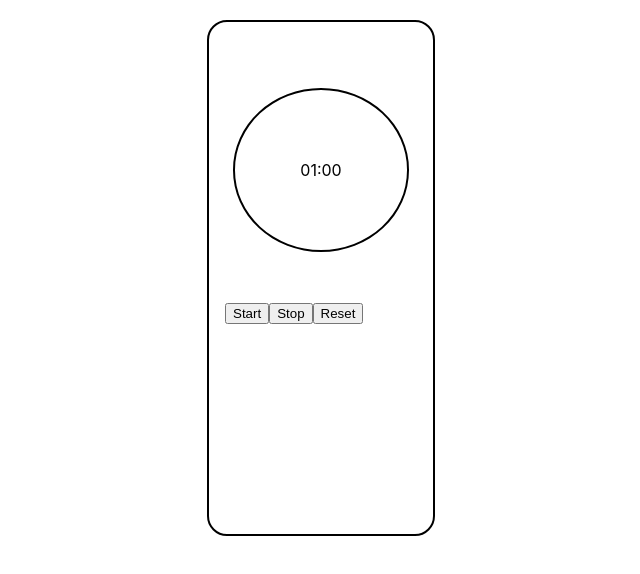
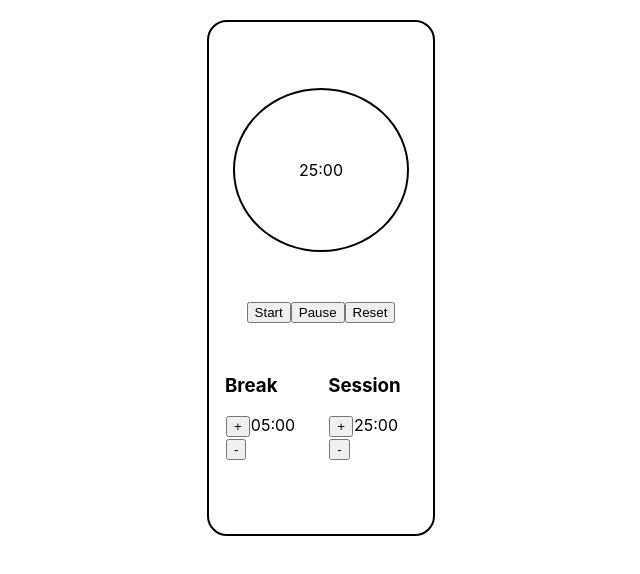
Before and after one commit to codeAdventureNow/Pomodoro, a React (Create React App) app: page / in a window 1280 px wide. Shown: the top 574 px of the page, without its empty margins (319-959 px from the left). Built offline with nearby package versions, Linux system fonts and the light colour scheme.

Commit message:
able to get the clock to start break time when hits zero, buttons increment and decrement, session length button updates time

```diff
--- a/src/App.css
+++ b/src/App.css
@@ -30,3 +30,21 @@
 .countDownNumber {
   font-size: 40px;
 }
+
+.start-pause-reset {
+  display: flex;
+  flex-direction: row;
+  justify-content: center;
+}
+
+.break-session {
+  display: flex;
+  flex-direction: row;
+  justify-content: center;
+  margin-top: 2rem;
+  gap: 14px;
+}
+
+.break-session-buttons {
+  margin: 1px;
+}
--- a/src/App.js
+++ b/src/App.js
@@ -2,8 +2,48 @@ import './App.css';
 import { useState, useEffect } from 'react';
 
 function App() {
-  const [time, setTime] = useState(60000);
+  const [sessionLength, setSessionLength] = useState(1500000);
+  const [time, setTime] = useState(sessionLength);
   const [running, setRunning] = useState(false);
+  const [breakLength, setBreakLength] = useState(300000);
+
+  function incrementSessionLength() {
+    if (sessionLength >= 3540000) {
+      return sessionLength === 3540000;
+    } else {
+      setSessionLength(sessionLength + 60000);
+      setTime(time + 60000);
+    }
+  }
+
+  function decrementSessionLength() {
+    if (sessionLength <= 60000) {
+      return;
+    } else {
+      setSessionLength(sessionLength - 60000);
+      setTime(time - 60000);
+    }
+  }
+
+  function decrementBreakLength() {
+    if (breakLength <= 60000) {
+      return;
+    } else {
+      setBreakLength(breakLength - 60000);
+    }
+  }
+
+  function incrementBreakLength() {
+    if (breakLength >= 3540000) {
+      return breakLength === 3540000;
+    } else {
+      setBreakLength(breakLength + 60000);
+    }
+  }
+
+  if (time === 0) {
+    setTime(breakLength);
+  }
 
   useEffect(() => {
     let interval;
@@ -21,12 +61,60 @@ function App() {
     <div className='App'>
       <div className='remote'>
         <div className='clock'>
-          <span>{('0' + Math.floor((time / 60000) % 60)).slice(-2)}:</span>
-          <span>{('0' + Math.floor((time / 1000) % 60)).slice(-2)}</span>
+          <span>{('0' + (Math.floor(time / 60000) % 60)).slice(-2)}:</span>
+          <span>{('0' + (Math.floor(time / 1000) % 60)).slice(-2)}</span>
         </div>
-        <button onClick={() => setRunning(true)}>Start</button>
-        <button onClick={() => setRunning(false)}>Stop</button>
-        <button onClick={() => setTime(1190000)}>Reset</button>
+        <div className='start-pause-reset'>
+          <button onClick={() => setRunning(true)}>Start</button>
+          <button onClick={() => setRunning(false)}>Pause</button>
+          <button onClick={() => setTime(60000)}>Reset</button>
+        </div>
+
+        <div className='break-session'>
+          <div>
+            <h3>Break</h3>
+            <button
+              onClick={incrementBreakLength}
+              className='break-session-buttons'
+            >
+              +
+            </button>
+            <span>
+              {('0' + (Math.floor(breakLength / 60000) % 60)).slice(-2)}:
+            </span>
+            <span>
+              {('0' + (Math.floor(breakLength / 1000) % 60)).slice(-2)}
+            </span>
+
+            <button
+              onClick={decrementBreakLength}
+              className='break-session-buttons'
+            >
+              -
+            </button>
+          </div>
+          <div>
+            <h3>Session</h3>
+            <button
+              onClick={incrementSessionLength}
+              className='break-session-buttons'
+            >
+              +
+            </button>
+            <span>
+              {('0' + (Math.floor(sessionLength / 60000) % 60)).slice(-2)}:
+            </span>
+            <span>
+              {('0' + (Math.floor(sessionLength / 1000) % 60)).slice(-2)}
+            </span>
+            <button
+              onClick={decrementSessionLength}
+              className='break-session-buttons'
+            >
+              -
+            </button>
+          </div>
+        </div>
       </div>
     </div>
   );
```
